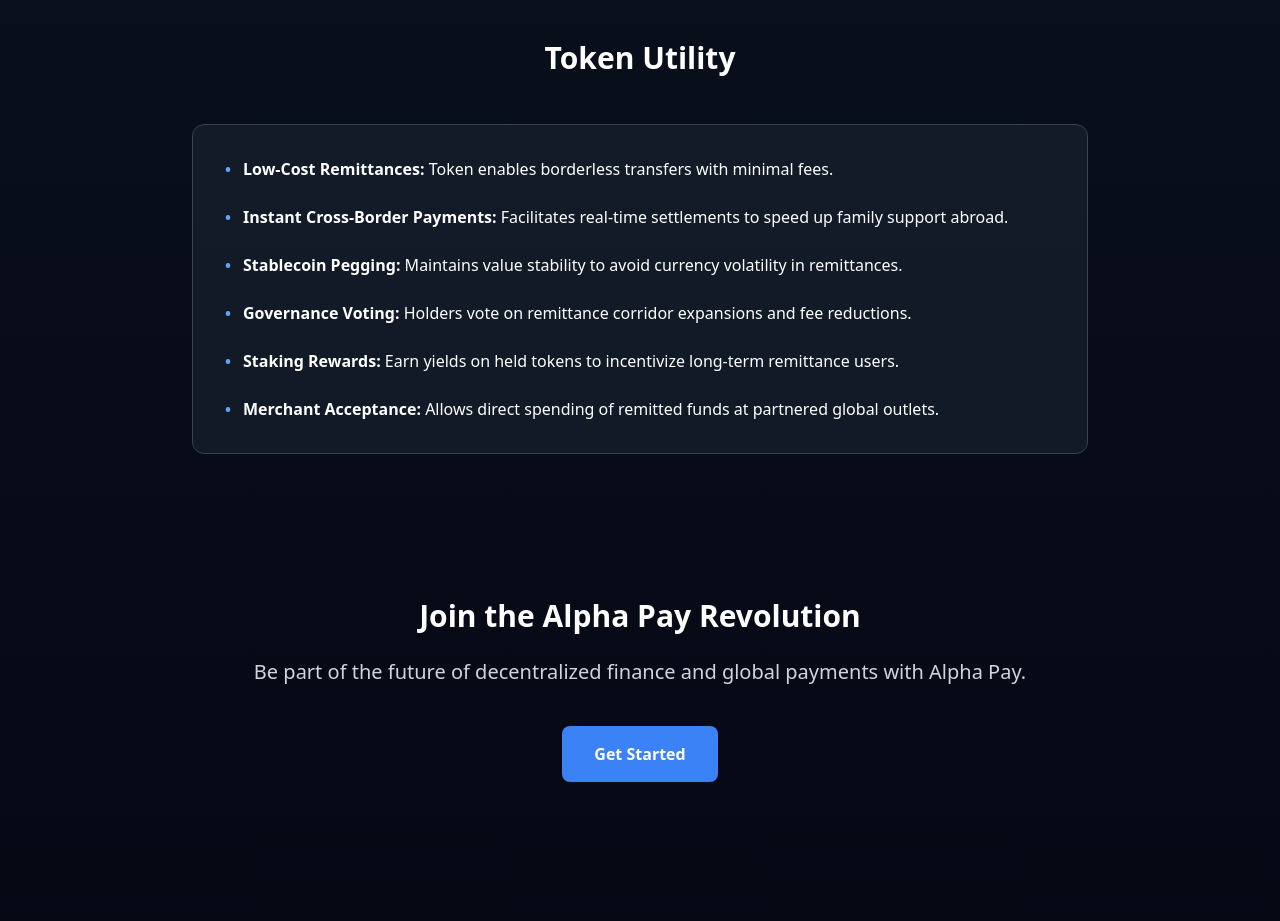
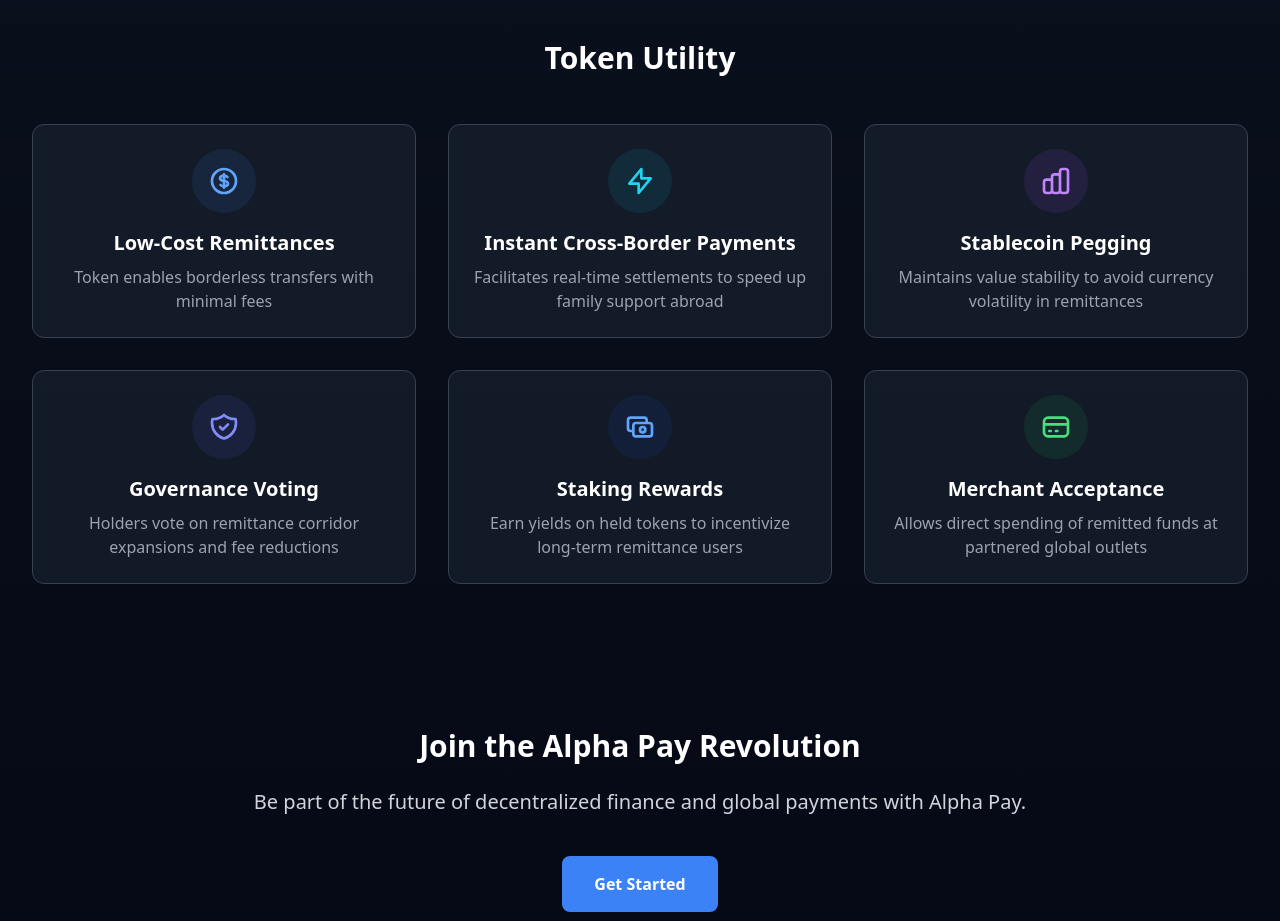
Before and after one commit to solofalpha/alphapay, a Next.js app: page /tokenomics in a window 1280 px wide. Shown: the part 1480-2401 px from the top of the page. Built offline with nearby package versions, Linux system fonts and the light colour scheme.

Commit message:
update
commit token utility

```diff
--- a/pages/tokenomics.js
+++ b/pages/tokenomics.js
@@ -7,6 +7,76 @@
 export default function TokenomicsPage() {
   const [circleProgress, setCircleProgress] = useState(20);
   const circleRef = useRef(null);
+
+  // Token utility data
+  const tokenUtilities = [
+    {
+      title: 'Low-Cost Remittances',
+      description: 'Token enables borderless transfers with minimal fees',
+      icon: (
+        <svg xmlns="http://www.w3.org/2000/svg" className="h-8 w-8 text-blue-400" fill="none" viewBox="0 0 24 24" stroke="currentColor">
+          <path strokeLinecap="round" strokeLinejoin="round" strokeWidth={2} d="M12 8c-1.657 0-3 .895-3 2s1.343 2 3 2 3 .895 3 2-1.343 2-3 2m0-8c1.11 0 2.08.402 2.599 1M12 8V7m0 1v8m0 0v1m0-1c-1.11 0-2.08-.402-2.599-1M21 12a9 9 0 11-18 0 9 9 0 0118 0z" />
+        </svg>
+      ),
+      color: 'bg-blue-500/10',
+      borderColor: 'hover:border-blue-500'
+    },
+    {
+      title: 'Instant Cross-Border Payments',
+      description: 'Facilitates real-time settlements to speed up family support abroad',
+      icon: (
+        <svg xmlns="http://www.w3.org/2000/svg" className="h-8 w-8 text-cyan-400" fill="none" viewBox="0 0 24 24" stroke="currentColor">
+          <path strokeLinecap="round" strokeLinejoin="round" strokeWidth={2} d="M13 10V3L4 14h7v7l9-11h-7z" />
+        </svg>
+      ),
+      color: 'bg-cyan-500/10',
+      borderColor: 'hover:border-cyan-500'
+    },
+    {
+      title: 'Stablecoin Pegging',
+      description: 'Maintains value stability to avoid currency volatility in remittances',
+      icon: (
+        <svg xmlns="http://www.w3.org/2000/svg" className="h-8 w-8 text-purple-400" fill="none" viewBox="0 0 24 24" stroke="currentColor">
+          <path strokeLinecap="round" strokeLinejoin="round" strokeWidth={2} d="M9 19v-6a2 2 0 00-2-2H5a2 2 0 00-2 2v6a2 2 0 002 2h2a2 2 0 002-2zm0 0V9a2 2 0 012-2h2a2 2 0 012 2v10m-6 0a2 2 0 002 2h2a2 2 0 002-2m0 0V5a2 2 0 012-2h2a2 2 0 012 2v14a2 2 0 01-2 2h-2a2 2 0 01-2-2z" />
+        </svg>
+      ),
+      color: 'bg-purple-500/10',
+      borderColor: 'hover:border-purple-500'
+    },
+    {
+      title: 'Governance Voting',
+      description: 'Holders vote on remittance corridor expansions and fee reductions',
+      icon: (
+        <svg xmlns="http://www.w3.org/2000/svg" className="h-8 w-8 text-indigo-400" fill="none" viewBox="0 0 24 24" stroke="currentColor">
+          <path strokeLinecap="round" strokeLinejoin="round" strokeWidth={2} d="M9 12l2 2 4-4m5.618-4.016A11.955 11.955 0 0112 2.944a11.955 11.955 0 01-8.618 3.04A12.02 12.02 0 003 9c0 5.591 3.824 10.29 9 11.622 5.176-1.332 9-6.03 9-11.622 0-1.042-.133-2.052-.382-3.016z" />
+        </svg>
+      ),
+      color: 'bg-indigo-500/10',
+      borderColor: 'hover:border-indigo-500'
+    },
+    {
+      title: 'Staking Rewards',
+      description: 'Earn yields on held tokens to incentivize long-term remittance users',
+      icon: (
+        <svg xmlns="http://www.w3.org/2000/svg" className="h-8 w-8 text-blue-400" fill="none" viewBox="0 0 24 24" stroke="currentColor">
+          <path strokeLinecap="round" strokeLinejoin="round" strokeWidth={2} d="M17 9V7a2 2 0 00-2-2H5a2 2 0 00-2 2v6a2 2 0 002 2h2m2 4h10a2 2 0 002-2v-6a2 2 0 00-2-2H9a2 2 0 00-2 2v6a2 2 0 002 2zm7-5a2 2 0 11-4 0 2 2 0 014 0z" />
+        </svg>
+      ),
+      color: 'bg-blue-700/10',
+      borderColor: 'hover:border-blue-700'
+    },
+    {
+      title: 'Merchant Acceptance',
+      description: 'Allows direct spending of remitted funds at partnered global outlets',
+      icon: (
+        <svg xmlns="http://www.w3.org/2000/svg" className="h-8 w-8 text-green-400" fill="none" viewBox="0 0 24 24" stroke="currentColor">
+          <path strokeLinecap="round" strokeLinejoin="round" strokeWidth={2} d="M3 10h18M7 15h1m4 0h1m-7 4h12a3 3 0 003-3V8a3 3 0 00-3-3H6a3 3 0 00-3 3v8a3 3 0 003 3z" />
+        </svg>
+      ),
+      color: 'bg-green-500/10',
+      borderColor: 'hover:border-green-500'
+    }
+  ];
 
   useEffect(() => {
     const observer = new IntersectionObserver(
@@ -137,45 +207,18 @@
       <section className="py-16 px-4 sm:px-6 lg:px-8">
         <h2 className="text-3xl font-bold text-center mb-12">Token Utility</h2>
 
-        <div className="max-w-4xl mx-auto bg-gray-800/50 p-8 rounded-xl border border-gray-700">
-          <ul className="space-y-6">
-            <li className="flex items-start">
-              <span className="text-blue-400 font-bold mr-3">•</span>
-              <div>
-                <span className="font-bold">Low-Cost Remittances:</span> Token enables borderless transfers with minimal fees.
+        <div className="grid grid-cols-1 md:grid-cols-2 lg:grid-cols-3 gap-8">
+          {tokenUtilities.map((utility, index) => (
+            <div key={index} className={`bg-gray-800/50 p-6 rounded-xl border border-gray-700 ${utility.borderColor} transition-colors duration-300`}>
+              <div className="text-center">
+                <div className={`inline-flex items-center justify-center w-16 h-16 ${utility.color} rounded-full mb-4`}>
+                  {utility.icon}
                 </div>
-            </li>
-            <li className="flex items-start">
-              <span className="text-blue-400 font-bold mr-3">•</span>
-              <div>
-                <span className="font-bold">Instant Cross-Border Payments:</span> Facilitates real-time settlements to speed up family support abroad.
+                <h3 className="text-xl font-bold mb-2">{utility.title}</h3>
+                <p className="text-gray-400">{utility.description}</p>
               </div>
-            </li>
-            <li className="flex items-start">
-              <span className="text-blue-400 font-bold mr-3">•</span>
-              <div>
-                <span className="font-bold">Stablecoin Pegging:</span> Maintains value stability to avoid currency volatility in remittances.
             </div>
-            </li>
-            <li className="flex items-start">
-              <span className="text-blue-400 font-bold mr-3">•</span>
-              <div>
-                <span className="font-bold">Governance Voting:</span> Holders vote on remittance corridor expansions and fee reductions.
-              </div>
-            </li>
-            <li className="flex items-start">
-              <span className="text-blue-400 font-bold mr-3">•</span>
-              <div>
-                <span className="font-bold">Staking Rewards:</span> Earn yields on held tokens to incentivize long-term remittance users.
-              </div>
-            </li>
-            <li className="flex items-start">
-              <span className="text-blue-400 font-bold mr-3">•</span>
-              <div>
-                <span className="font-bold">Merchant Acceptance:</span> Allows direct spending of remitted funds at partnered global outlets.
-              </div>
-            </li>
-          </ul>
+          ))}
         </div>
       </section>
 
```
Lines whose indentation alone changed are shown as unchanged.
